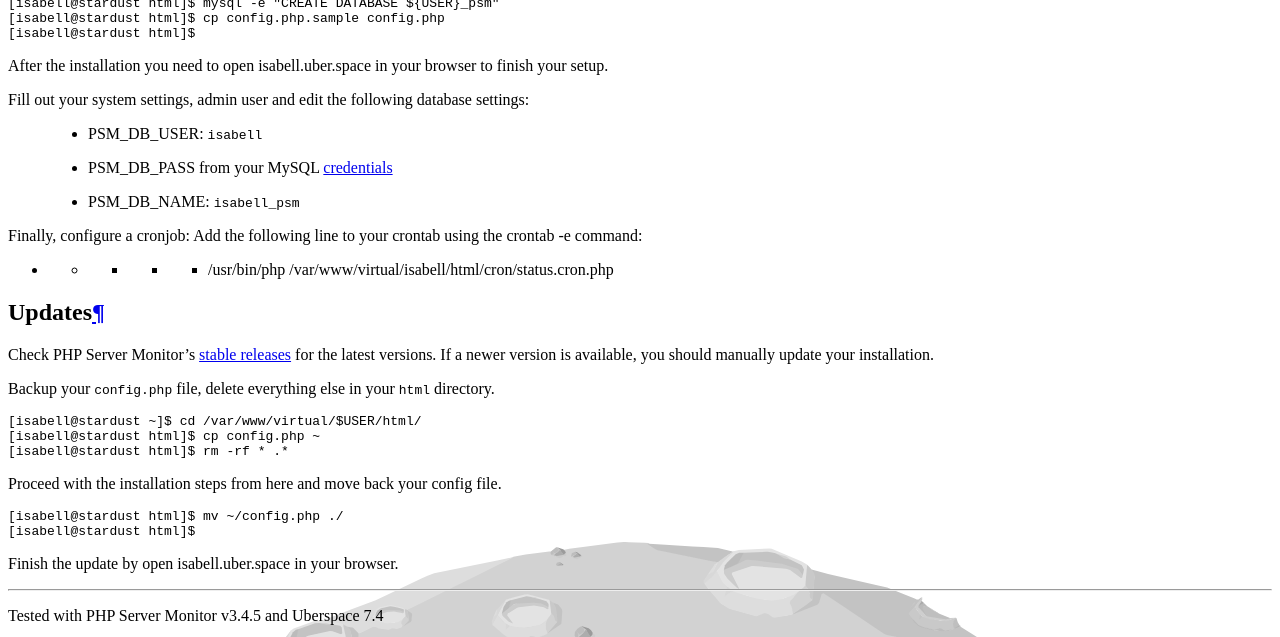
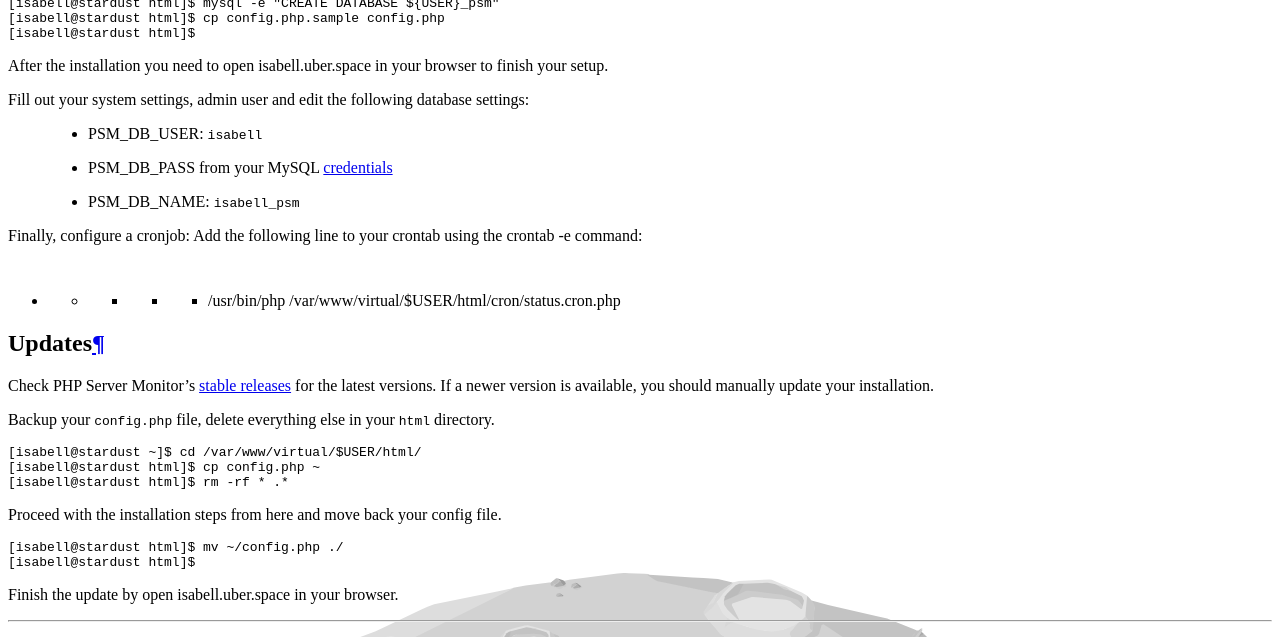
Before and after one commit to Uberspace/lab, a Sphinx documentation site: the page built from source/guide_phpservermonitor.rst, in a window 1280 px wide and 900 px high, scrolled down 3861 px, cut to the strip 0-637 px from the top of the window. Built offline with Sphinx 7.4.7 and the Read the Docs theme 2.0.0, drawn with Linux system fonts in a browser that asks for light colours.

Commit message:
Update guide_phpservermonitor.rst
Fixing cronjob

```diff
--- a/source/guide_phpservermonitor.rst
+++ b/source/guide_phpservermonitor.rst
@@ -76,11 +76,14 @@ Fill out your system settings, admin user and edit the following database settin
  * PSM_DB_PASS from your MySQL :manual_anchor:`credentials <database-mysql.html#login-credentials>`
  * PSM_DB_NAME: ``isabell_psm``
 
+
 ::
 
 Finally, configure a cronjob: Add the following line to your crontab using the crontab -e command:
 
-* * * * * /usr/bin/php /var/www/virtual/isabell/html/cron/status.cron.php
+.. code-block:: console
+
+* * * * * /usr/bin/php /var/www/virtual/$USER/html/cron/status.cron.php
 
 Updates
 =======
```
